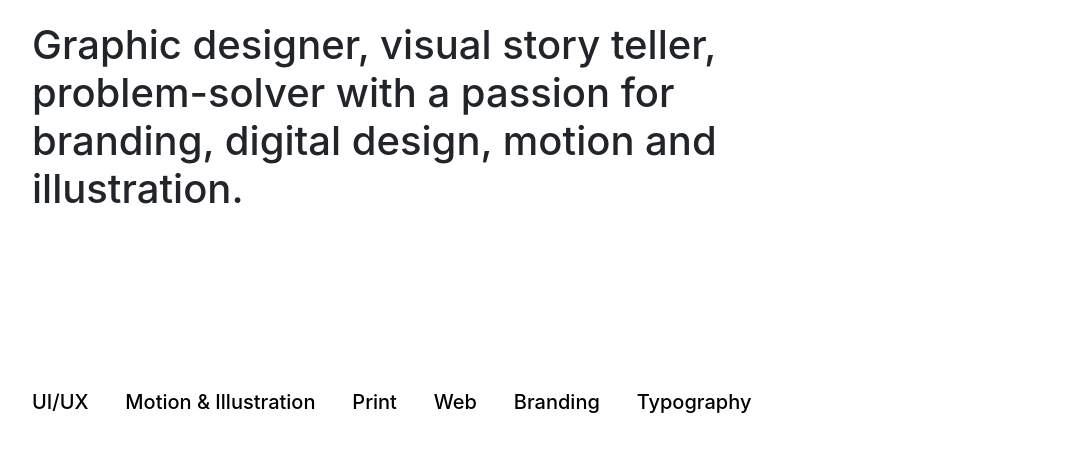
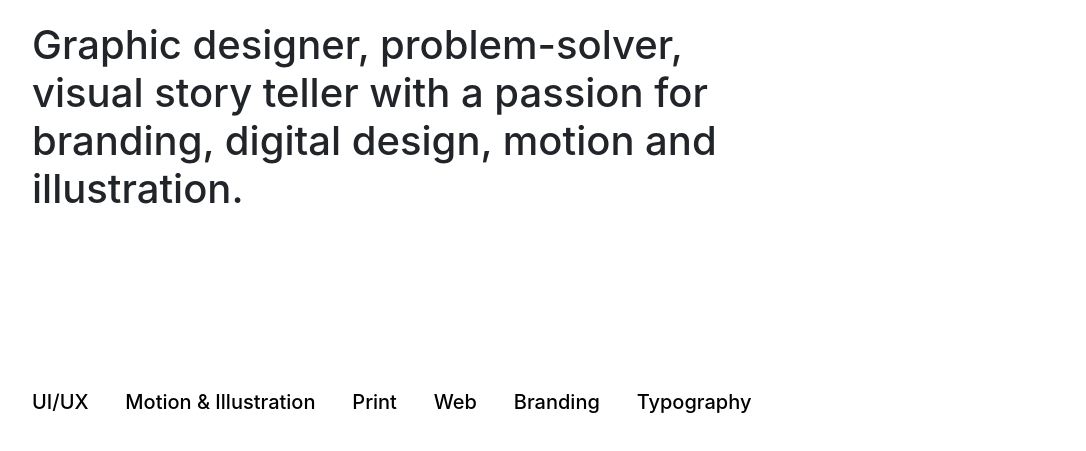
Before and after one commit to emilysimoes/portfolio-website, a plain HTML site: page index.html in a window 1280 px wide. Shown: the part 347-798 px from the top of the page, without its empty margins (96-1182 px from the left). Drawn offline with nearby package versions, Linux system fonts and the light colour scheme; grey boxes are pictures that could not be loaded.

Commit message:
Add files via upload

```diff
--- a/index.html
+++ b/index.html
@@ -90,7 +90,7 @@
     <div id="main_bg_container">
         <div id="main_h2_holder">
             <!-- <h2>Emily Simoes is a graphic designer and Illustrator. Her work focuses on UI/UX, Motion Design, and Branding.</h2> -->
-            <h2>Emily Simões</h2> <br> <h1> Graphic designer, visual story teller, problem-solver with a passion for branding, digital design, motion and illustration.</h1>
+            <h2>Emily Simões</h2> <br> <h1> Graphic designer, problem-solver, visual story teller with a passion for branding, digital design, motion and illustration.</h1>
         </div>
     </div>
 </div>
```
